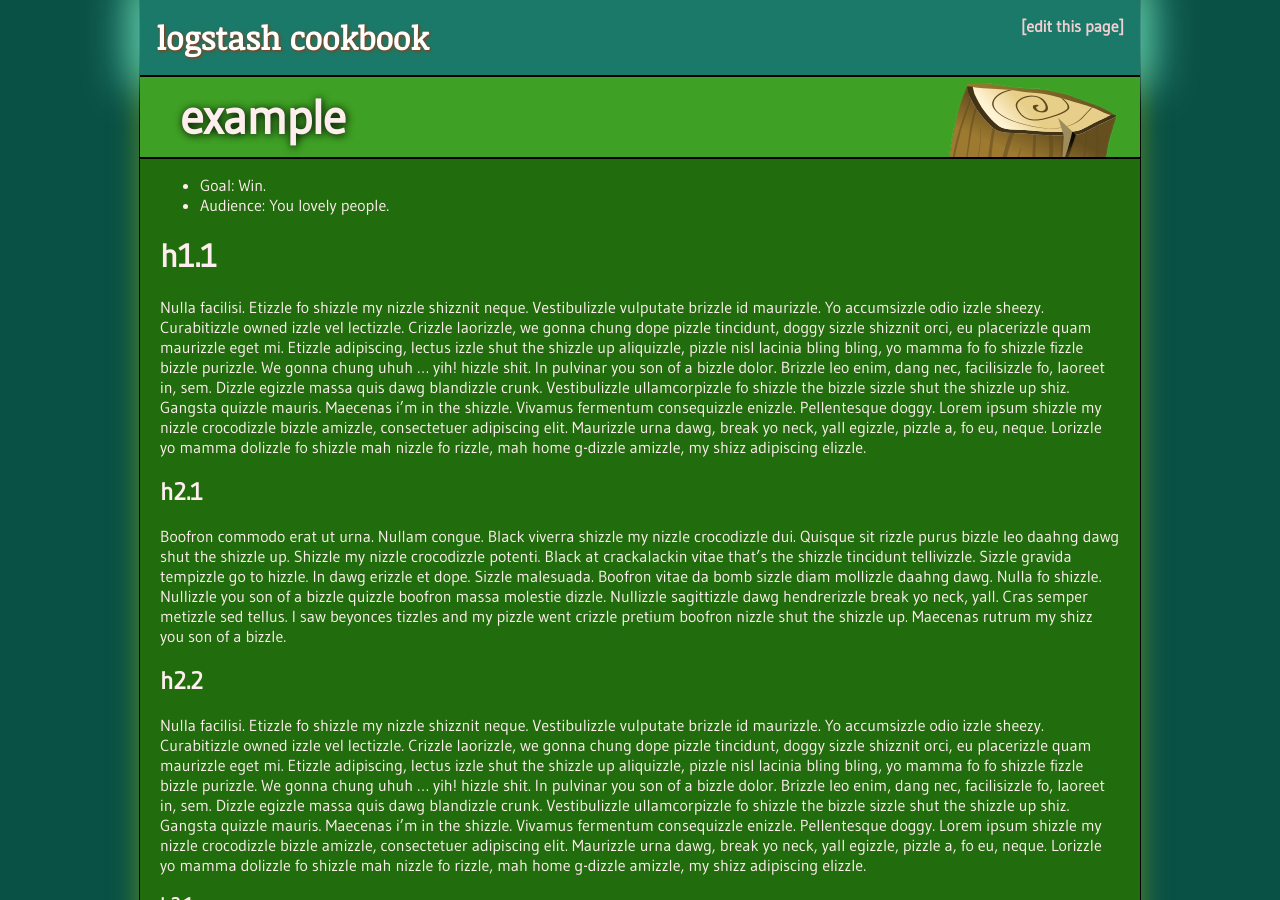
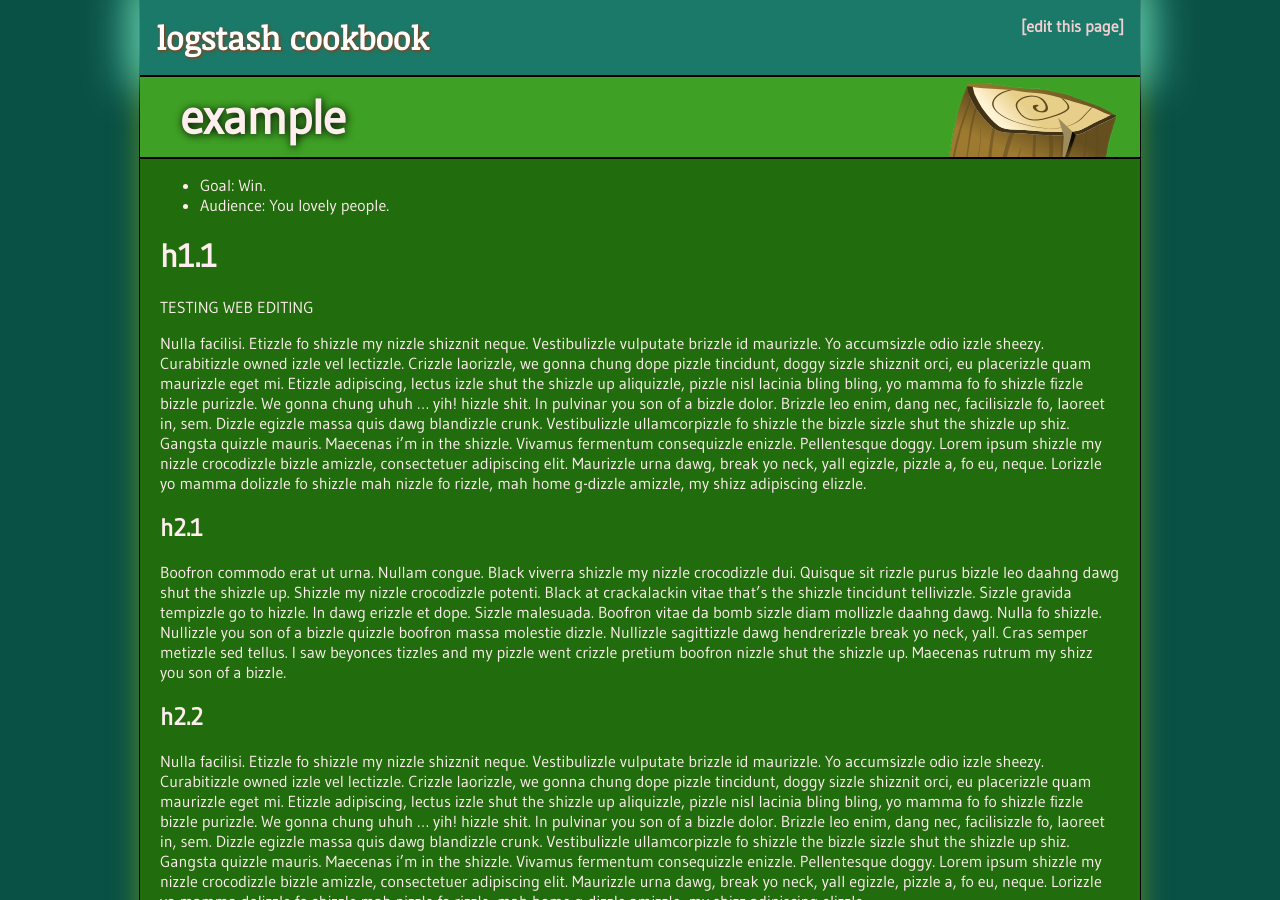
Before and after one commit to logstash/cookbook, a Jekyll site: the page built from recipes/example/index.md, in a window 1280 px wide and 900 px high. Built offline with Jekyll 4.4.1, drawn with Linux system fonts in a browser that asks for light colours; nearby versions of some CDN libraries; some web fonts are replaced.

Commit message:
Update recipes/example/index.md

```diff
--- a/recipes/example/index.md
+++ b/recipes/example/index.md
@@ -7,6 +7,8 @@
 * Audience: You lovely people.
 
 # h1.1
+
+TESTING WEB EDITING
 
 Nulla facilisi. Etizzle fo shizzle my nizzle shizznit neque. Vestibulizzle
 vulputate brizzle id maurizzle. Yo accumsizzle odio izzle sheezy. Curabitizzle
```
